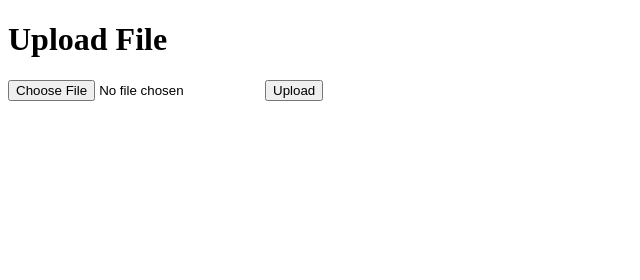
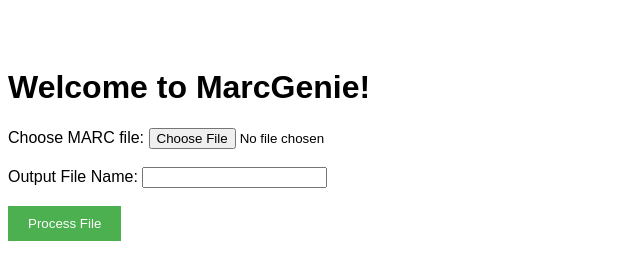
Before and after one commit to srthecoder/simple-app, a plain HTML site: page index.html in a window 1280 px wide. Shown: the whole page, without its empty margins (0-640 px from the left). Drawn offline with Linux system fonts and the light colour scheme.

Commit message:
change 5

```diff
--- a/index.html
+++ b/index.html
@@ -3,13 +3,42 @@
 <head>
     <meta charset="UTF-8">
     <meta name="viewport" content="width=device-width, initial-scale=1.0">
-    <title>Upload File</title>
+
+    <title>MarcGenie</title>
+    <style>
+        body {
+            font-family: Arial, sans-serif;
+        }
+        .container {
+            max-width: 800px;
+            margin: 0 auto;
+            padding: 20px;
+        }
+        .button {
+            padding: 10px 20px;
+            background-color: #4CAF50;
+            color: white;
+            border: none;
+            cursor: pointer;
+        }
+        .button:hover {
+            background-color: #45a049;
+        }
+    </style>
 </head>
+
 <body>
-    <h1>Upload File</h1>
-    <form method="post" enctype="multipart/form-data" action="/upload">
-        <input type="file" name="file">
-        <input type="submit" value="Upload">
-    </form>
+    <div class="container"></div>
+        <h1>Welcome to MarcGenie!</h1>
+        <form method="post" enctype="multipart/form-data" action="/upload">
+            <label for="fileInput">Choose MARC file:</label>
+            <input type="file" id="fileInput" name="marcFile" accept=".mrk,.mrc">
+            <br><br>
+            <label for="outputName">Output File Name:</label>
+                <input type="text" id="outputName" name="outputName" required>
+                <br><br>
+            <button type="submit" class="button">Process File</button>
+        </form>
+    </div>
 </body>
 </html>
```
